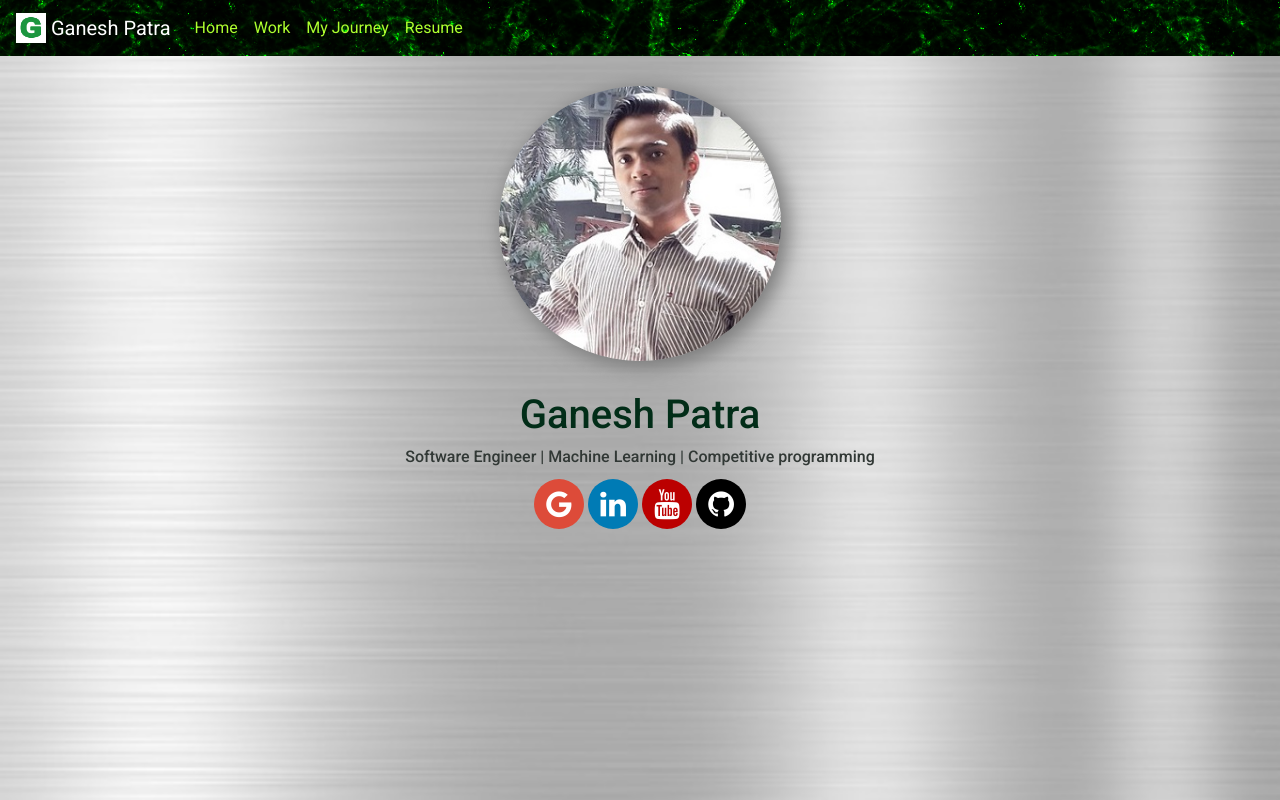
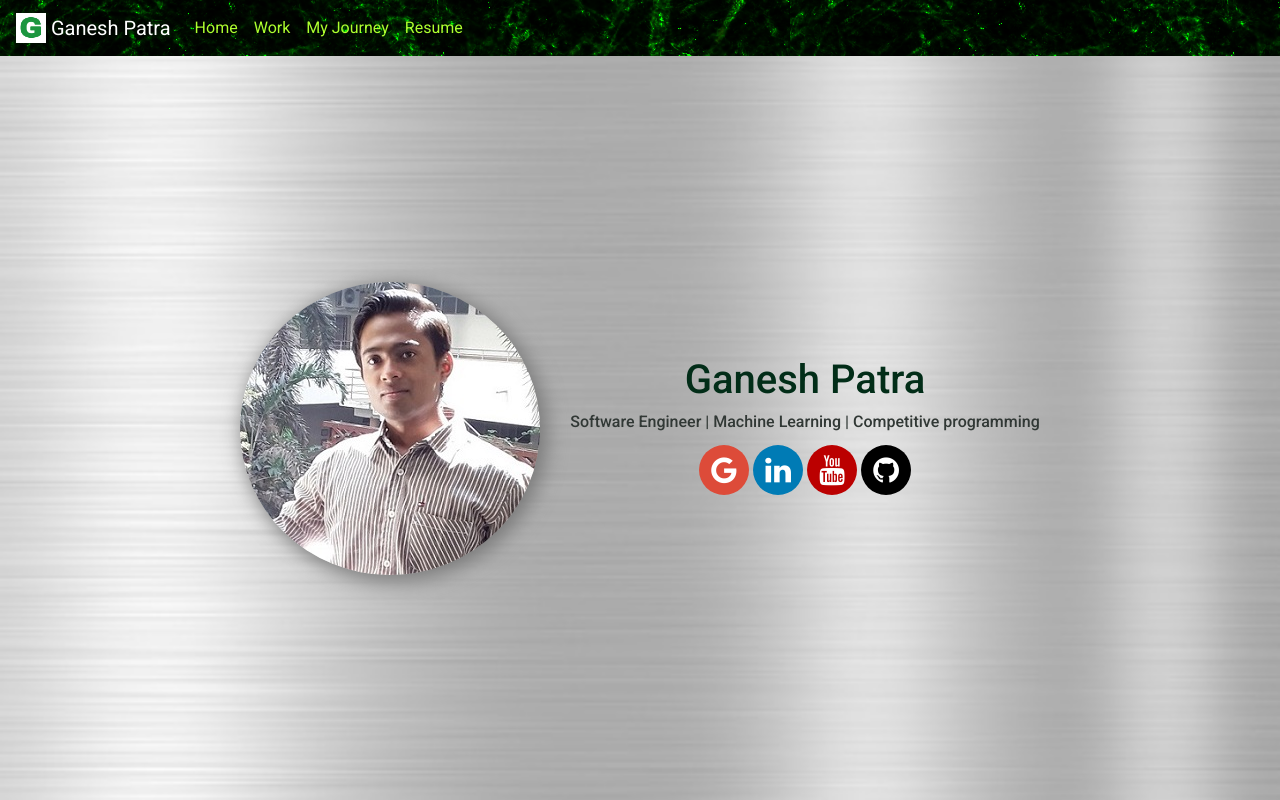
Before and after one commit to 92ganesh/PersonalWebsite, an Angular app in the folder sourceCode/personalWebsite/: page /home in a window 1280 px wide. Built offline with nearby package versions, Linux system fonts and the light colour scheme.

Commit message:
rearranged homepage, added shadow

```diff
--- a/sourceCode/personalWebsite/src/app/home/home.component.css
+++ b/sourceCode/personalWebsite/src/app/home/home.component.css
@@ -1,5 +1,8 @@
 .center-content{
+    display:flex;
     justify-content: center;
+    align-items: center;
+    height:100%;
 }
 
 .profile-img{
@@ -7,8 +10,6 @@
     margin-top:30px;
     margin-bottom:30px;
     box-shadow: 5px 4px 20px 2px #797979;
-    height: 22%;
-    width: 22%;
 }
 
 .my-name{
@@ -53,3 +54,10 @@
     background: #000000;
     color: white;
 }
+
+/* arrange profile and details vertically for mobile devices */
+@media screen and (max-width: 600px) {
+    .small-screen{
+        flex-direction: column;
+    }
+}
--- a/sourceCode/personalWebsite/src/app/home/home.component.html
+++ b/sourceCode/personalWebsite/src/app/home/home.component.html
@@ -1,18 +1,15 @@
-<div class="container-fluid background ">
-    <div class="row center-content">
+<div class="center-content small-screen">
+    <div class="center-content">
         <img src="/assets/ganesh.jpg" class="profile-img">
     </div>
-    <div class="row">
-        <div class="col">
-            <div class="row center-content my-name"><h1>Ganesh Patra</h1></div>
-            <div class="row center-content sub-title"><h6>Software Engineer | Machine Learning | Competitive programming </h6></div>
-            <div class="row center-content">
-                <a href="#" class="fa fa-google"></a>
-                <a href="https://www.linkedin.com/in/ganesh-patra/" target="_blank" class="fa fa-linkedin"></a>
-                <a href="https://www.youtube.com/channel/UCqWcLKvibUdE08OgHc07CVA" target="_blank" class="fa fa-youtube"></a>
-                <a href="https://www.github.com/92ganesh" target="_blank" class="fa fa-github"></a>
-            </div>
+    <div class="center-content" style="flex-direction:column; margin-left: 30px;">
+        <div class="my-name"><h1>Ganesh Patra</h1></div>
+        <div class="sub-title"><h6>Software Engineer | Machine Learning | Competitive programming </h6></div>
+        <div>
+            <a href="#" class="fa fa-google"></a>
+            <a href="https://www.linkedin.com/in/ganesh-patra/" target="_blank" class="fa fa-linkedin"></a>
+            <a href="https://www.youtube.com/channel/UCqWcLKvibUdE08OgHc07CVA" target="_blank" class="fa fa-youtube"></a>
+            <a href="https://www.github.com/92ganesh" target="_blank" class="fa fa-github"></a>
         </div>
     </div>
-    <br>
 </div>
--- a/sourceCode/personalWebsite/src/app/journey/journey.component.css
+++ b/sourceCode/personalWebsite/src/app/journey/journey.component.css
@@ -10,7 +10,7 @@
     content: '';
     position: absolute;
     width: 6px;
-    background-color: white;
+    background-color: #4e3636;
     top: 0;
     bottom: 0;
     left: 50%;
@@ -29,12 +29,12 @@
 .container::after {
     content: '';
     position: absolute;
-    width: 25px;
-    height: 25px;
-    right: -17px;
+    width: 20px;
+    height: 20px;
+    right: -15px;
     background-color: rgb(255, 255, 255);
-    border: 4px solid #FF9F55;
-    top: 15px;
+    border: 4px solid #4e3636;
+    top: 23px;
     border-radius: 50%;
     z-index: 1;
 }
@@ -79,7 +79,7 @@
 
 /* Fix the circle for containers on the right side */
 .right::after {
-    left: -16px;
+    left: -12px;
 }
 
 /* The actual content */
@@ -88,6 +88,7 @@
     background-color: white;
     position: relative;
     border-radius: 6px;
+    box-shadow: 5px 4px 5px 2px #797979;
 }
 
 /* Media queries - Responsive timeline on screens less than 600px wide */
@@ -114,7 +115,7 @@
 
     /* Make sure all circles are at the same spot */
     .left::after, .right::after {
-        left: 15px;
+        left: 17px;
     }
 
     /* Make all right containers behave like the left ones */
--- a/sourceCode/personalWebsite/src/app/journey/journey.component.ts
+++ b/sourceCode/personalWebsite/src/app/journey/journey.component.ts
@@ -10,6 +10,7 @@ import { JourneyService } from '../services/journey.service';
 export class JourneyComponent implements OnInit {
   displayBlockOnLeftSide:boolean = true;
   milestonesList:Milestone[];
+
   constructor(private journeyService:JourneyService) { }
 
   ngOnInit(): void {
@@ -20,7 +21,6 @@ export class JourneyComponent implements OnInit {
           this.milestonesList[i].displaySide = (this.displayBlockOnLeftSide)?'left':'right';
           this.displayBlockOnLeftSide=!this.displayBlockOnLeftSide;
         }
-        console.log(this.milestonesList);
       },
       (error)=>{
 
--- a/sourceCode/personalWebsite/src/app/work/work.component.css
+++ b/sourceCode/personalWebsite/src/app/work/work.component.css
@@ -6,4 +6,11 @@
 .card-custom{
     margin-bottom: 20px;
     width: 300px;
+    box-shadow: 5px 4px 5px 2px #797979;
 }
+
+.title{
+    font-family: cursive;
+    font-size: larger;
+    margin-left:-16px
+}
--- a/sourceCode/personalWebsite/src/app/work/work.component.html
+++ b/sourceCode/personalWebsite/src/app/work/work.component.html
@@ -25,8 +25,8 @@
                 </mat-card-actions>
             </mar-card>  -->
             <mat-card class="card-custom">
-                <mat-card-header>
-                  <mat-card-title>{{project.title}}</mat-card-title>
+                <mat-card-header style="margin:0px">
+                  <mat-card-title class="title">{{project.title}}</mat-card-title>
                 </mat-card-header>
                 <img mat-card-image src="{{this.baseUrl+'projectImages/'+project.image}}" height="250px" width="300px" alt="Photo of a Shiba Inu">
                 <mat-card-content>
--- a/sourceCode/personalWebsite/src/app/work/work.component.ts
+++ b/sourceCode/personalWebsite/src/app/work/work.component.ts
@@ -2,6 +2,7 @@ import { Component, OnInit } from '@angular/core';
 import { WorkService } from './../services/work.service';
 import { environment } from '../../environments/environment';
 import { Project } from './../model/Project';
+
 @Component({
   selector: 'app-work',
   templateUrl: './work.component.html',
@@ -10,6 +11,7 @@ import { Project } from './../model/Project';
 export class WorkComponent implements OnInit {
   projectList:Project[];
   baseUrl:string;
+
   constructor(private workService:WorkService) { }
 
   ngOnInit(): void {
@@ -23,5 +25,4 @@ export class WorkComponent implements OnInit {
       }
     );
   }
-
 }
```
Lines whose indentation alone changed are shown as unchanged.
